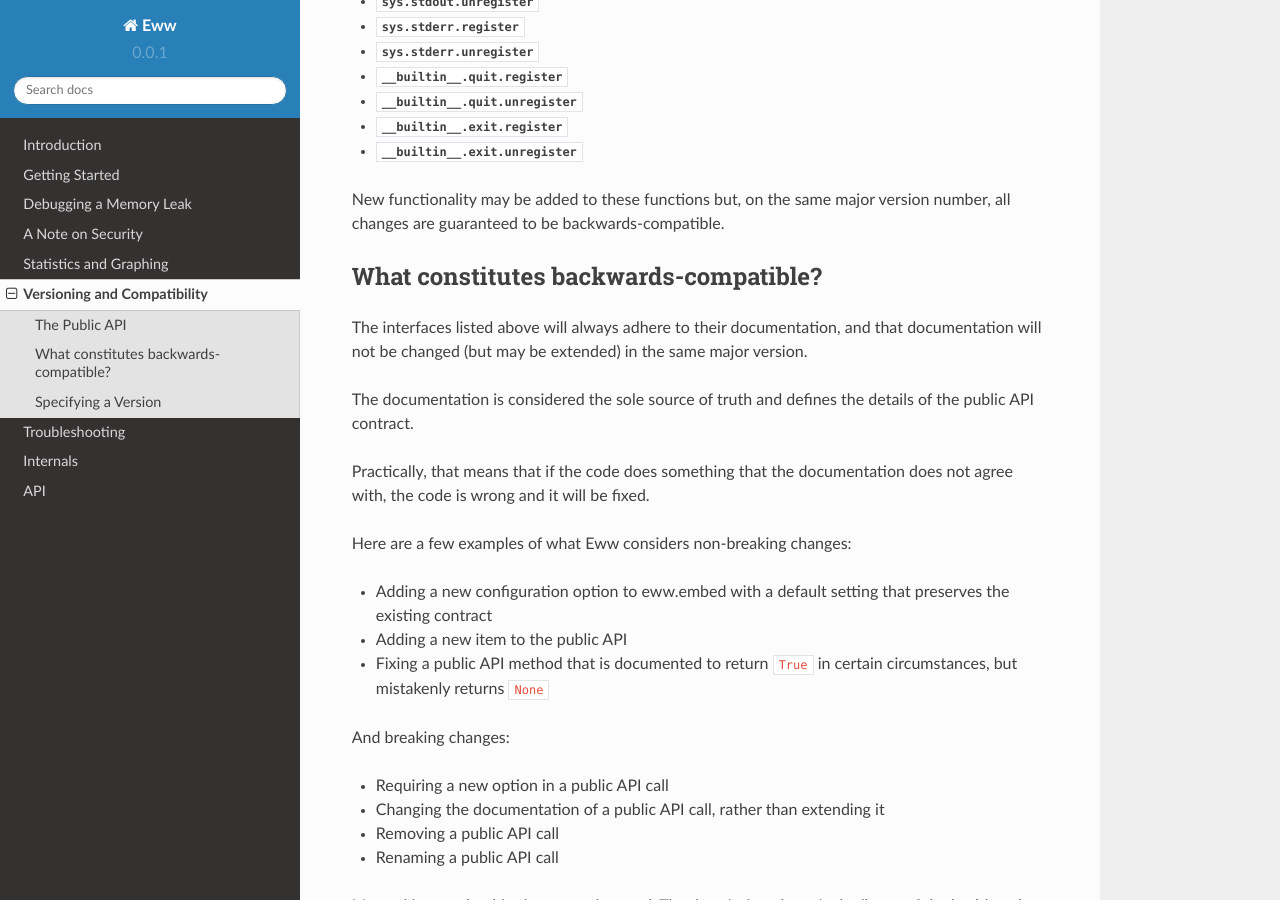
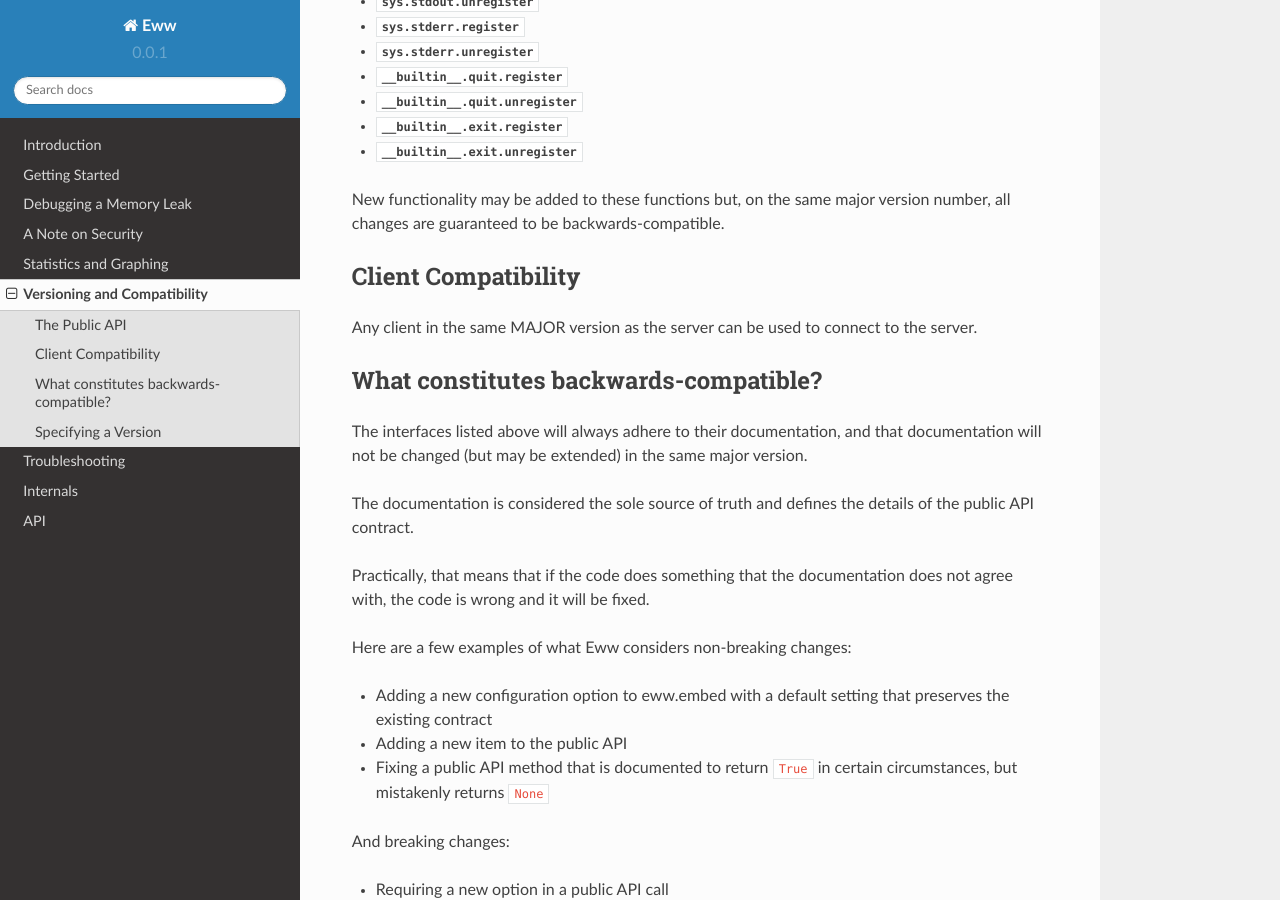
Before and after one commit to py-eww/eww, a Sphinx documentation site: the page built from docs/source/versioning_compatibility.rst, in a window 1280 px wide and 900 px high, scrolled down 741 px. Built offline with Sphinx 7.4.7 and the Read the Docs theme 2.0.0, drawn with Linux system fonts in a browser that asks for light colours; pages that are not in the unit, such as notebooks, are missing from menus.

Commit message:
extended docs

```diff
--- a/docs/source/versioning_compatibility.rst
+++ b/docs/source/versioning_compatibility.rst
@@ -37,6 +37,11 @@ The public API, for the purpose of ensuring compatibility, is enumerated here:
 
 New functionality may be added to these functions but, on the same major version number, all changes are guaranteed to be backwards-compatible.
 
+Client Compatibility
+--------------------
+
+Any client in the same MAJOR version as the server can be used to connect to the server.
+
 What constitutes backwards-compatible?
 --------------------------------------
 
```
